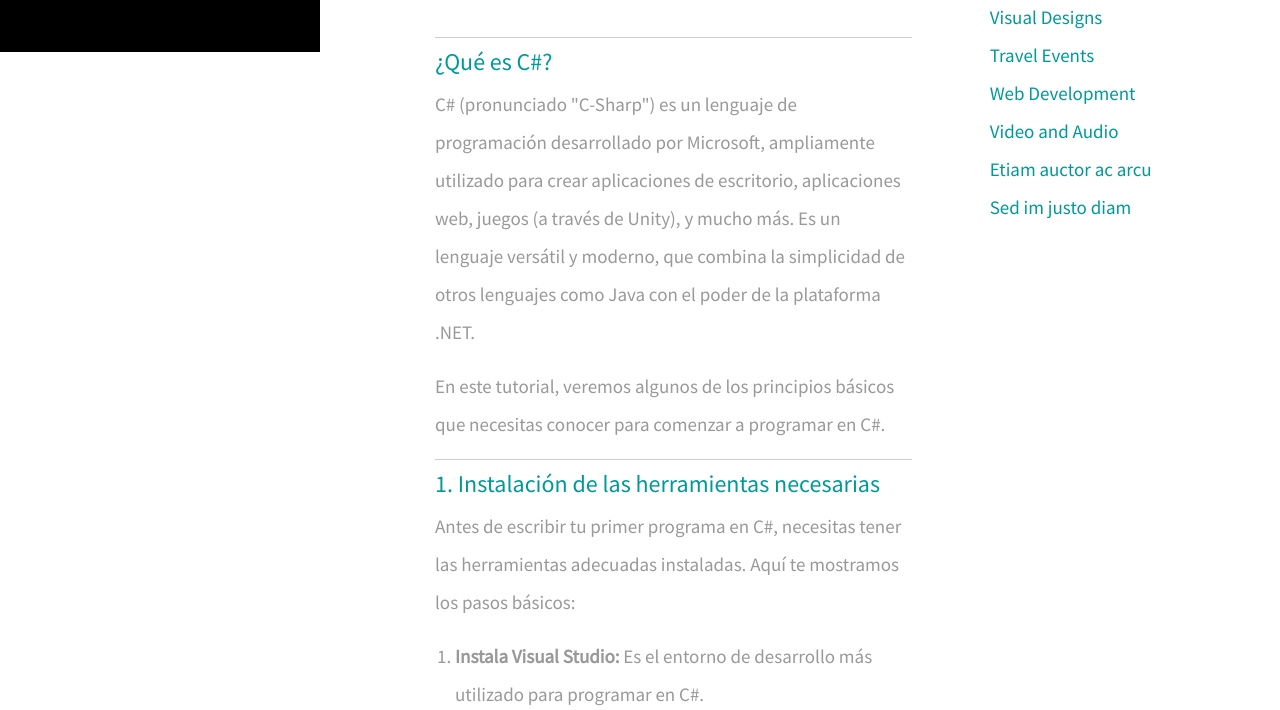
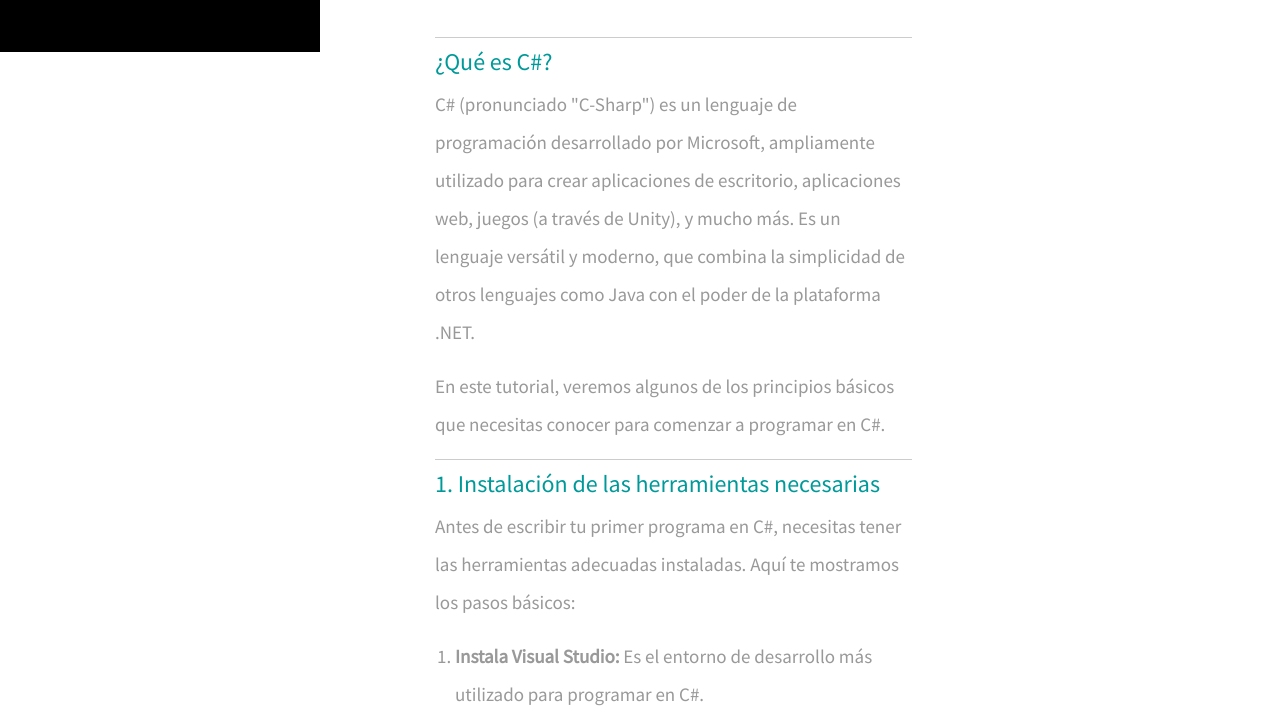
Before and after one commit to EdiCastel/page, a plain HTML site: page post.html in a window 1280 px wide. Shown: the part 748-1458 px from the top of the page. Drawn offline with Linux system fonts and the light colour scheme.

Commit message:
quite el aside con las categorias

```diff
--- a/post.html
+++ b/post.html
@@ -357,7 +357,7 @@
                         </div> -->
                     </div>
                 </div>
-                <aside class="col-lg-4 tm-aside-col">
+                <!-- <aside class="col-lg-4 tm-aside-col">
                     <div class="tm-post-sidebar">
                         <hr class="mb-3 tm-hr-primary">
                         <h2 class="mb-4 tm-post-title tm-color-primary">Categorias</h2>
@@ -370,7 +370,7 @@
                             <li><a href="#" class="tm-color-primary">Sed im justo diam</a></li>
                         </ul>
 
-                        <!-- <hr class="mb-3 tm-hr-primary">
+                        <hr class="mb-3 tm-hr-primary">
                         <h2 class="tm-mb-40 tm-post-title tm-color-primary">Posts relacionados</h2>
                         <a href="#" class="d-block tm-mb-40">
                             <figure>
@@ -389,10 +389,10 @@
                                 <img src="img/img-06.jpg" alt="Image" class="mb-3 img-fluid">
                                 <figcaption class="tm-color-primary">Nam lobortis nunc sed faucibus commodo</figcaption>
                             </figure>
-                        </a> -->
+                        </a>
 
                     </div>
-                </aside>
+                </aside> -->
             </div>
             <hr>
             <footer class="row tm-row">
```
